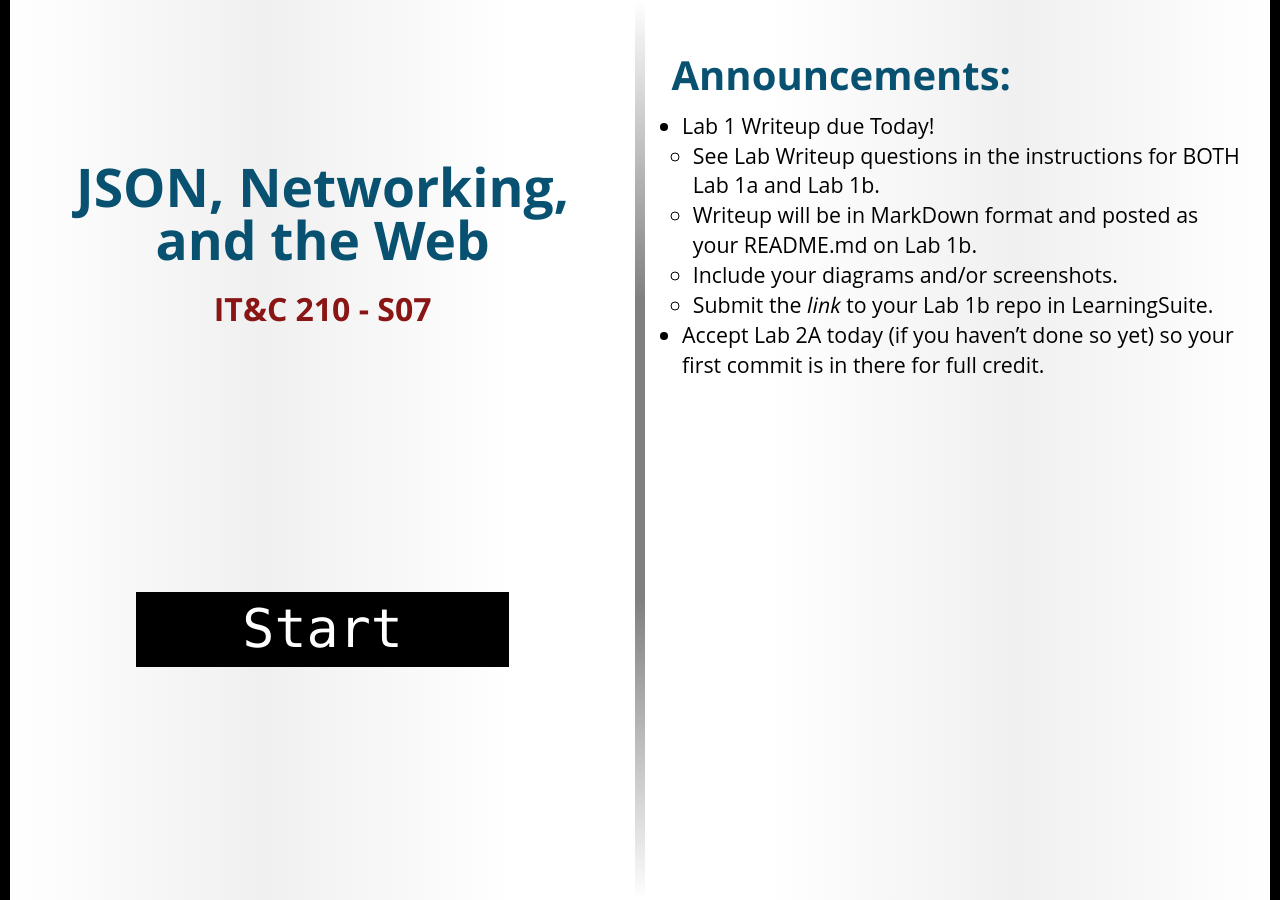
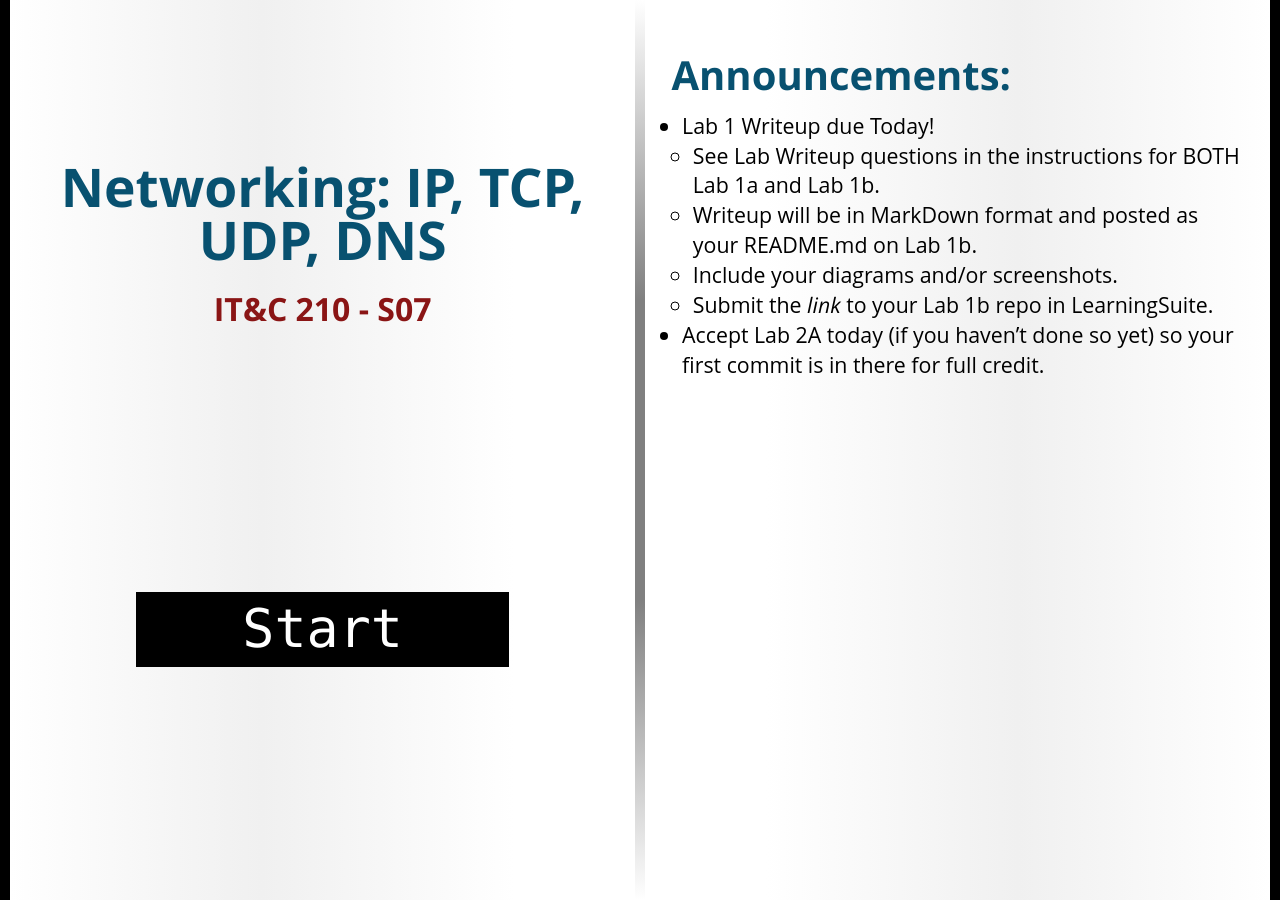
Before and after one commit to BYU-ITC-210/BYU-ITC-210.github.io, a Jekyll site: the page built from _welcome/S07.md, in a window 1280 px wide. Built offline with Jekyll 4.4.1, drawn with Linux system fonts in a browser that asks for light colours; some web fonts are replaced.

Commit message:
S07 Title

```diff
--- a/_welcome/S07.md
+++ b/_welcome/S07.md
@@ -1,5 +1,5 @@
 ---
-title: JSON, Networking, and the Web
+title: "Networking: IP, TCP, UDP, DNS"
 session: S07
 ---
 * Lab 1 Writeup due Today!
```
